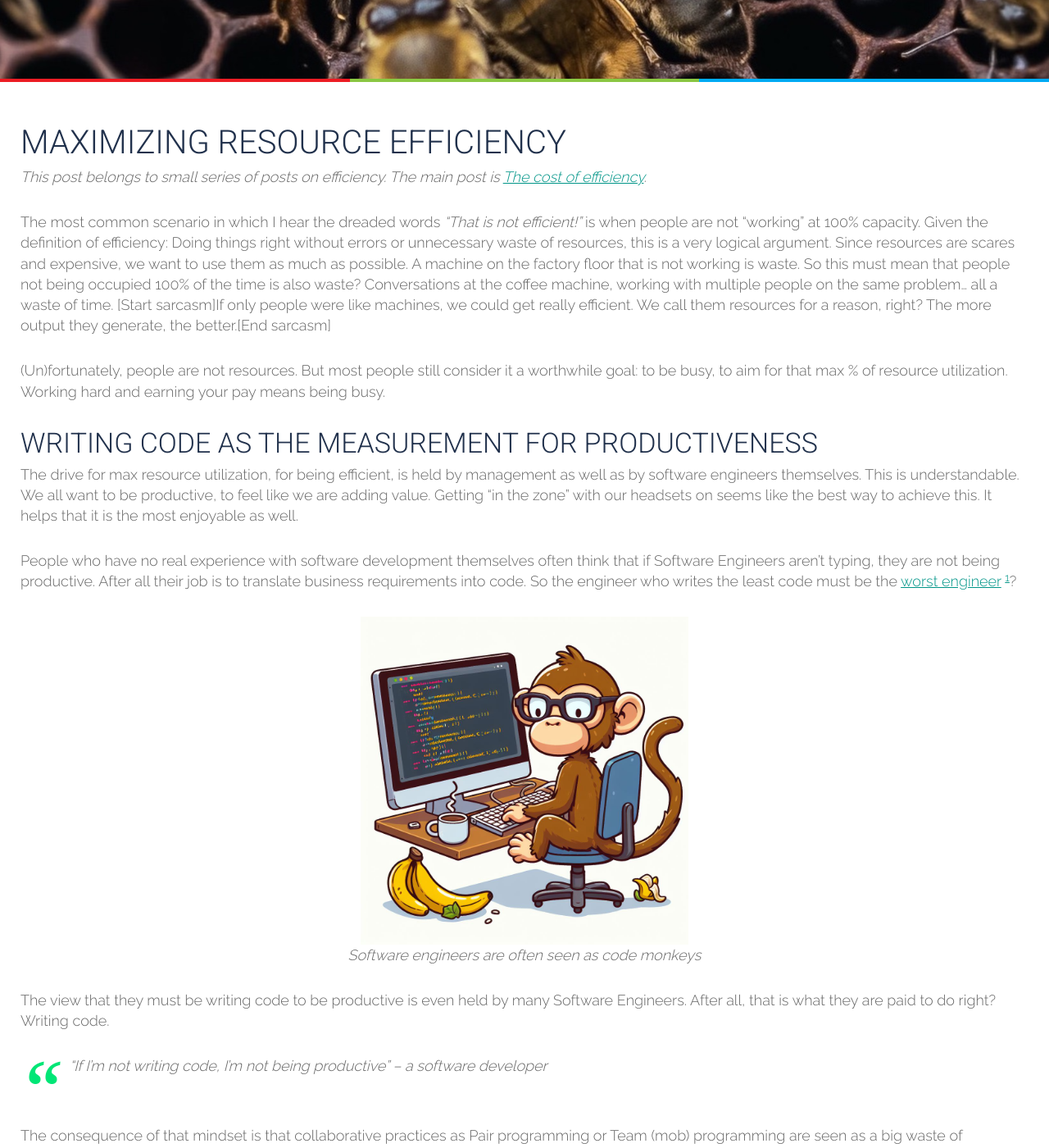
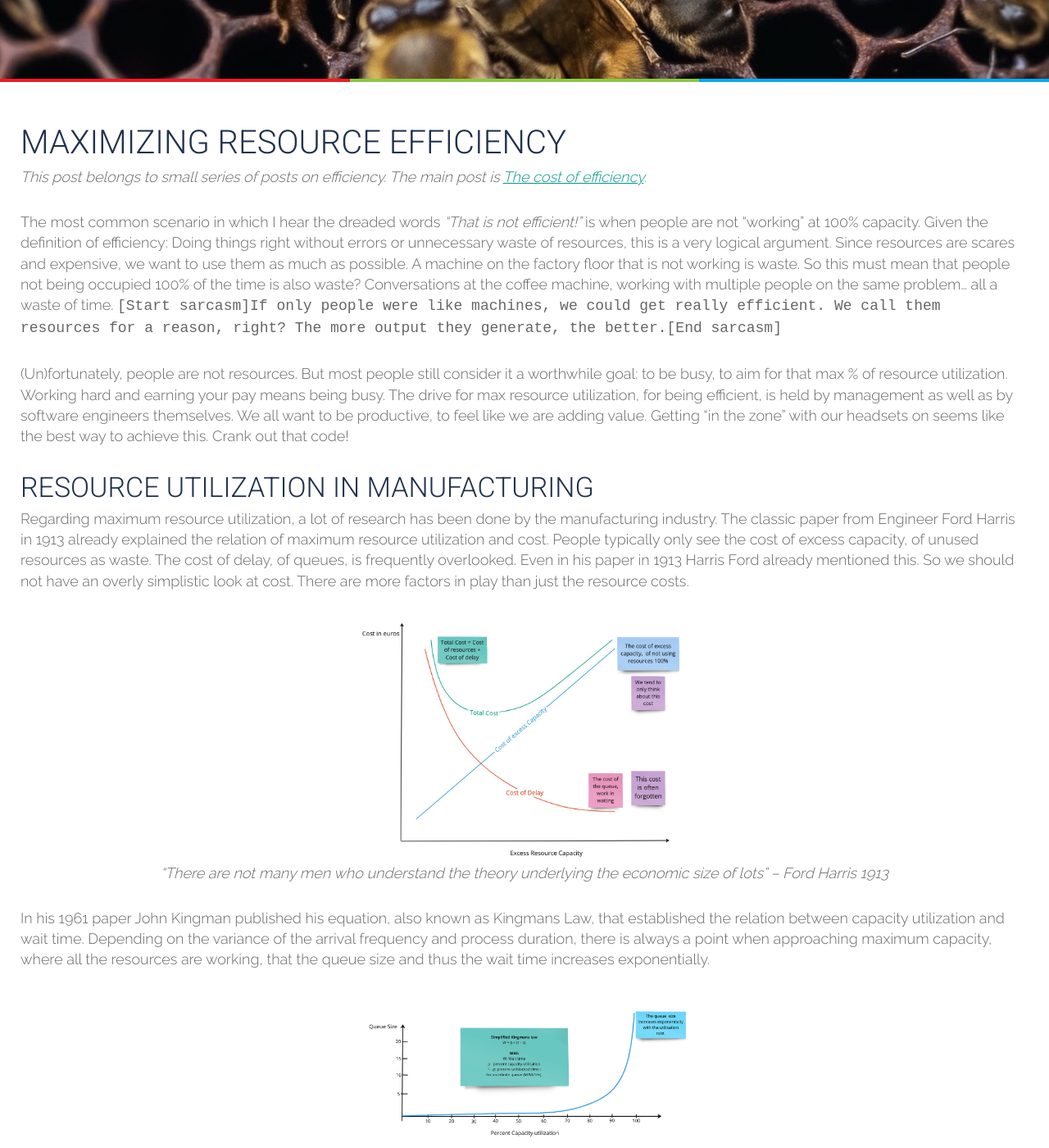
Before and after one commit to tripledio/tripledio.github.io, a Jekyll site: the page built from _posts/2024-03-27-maximizing-resource-efficiency.md, in a window 1280 px wide and 1400 px high, scrolled down 484 px. Shown: the whole window at 82% size. Built offline with Jekyll 4.4.1, drawn with Linux system fonts in a browser that asks for light colours; comment, search, counter and statistics services are not loaded; some of the changed text lies outside the part shown.

Commit message:
queue theory

```diff
--- a/_posts/2024-03-27-maximizing-resource-efficiency.md
+++ b/_posts/2024-03-27-maximizing-resource-efficiency.md
@@ -22,14 +22,35 @@ Given the definition of efficiency: Doing things right without errors or unneces
 Since resources are scares and expensive, we want to use them as much as possible.
 A machine on the factory floor that is not working is waste.
 So this must mean that people not being occupied 100% of the time is also waste?
-Conversations at the coffee machine, working with multiple people on the same problem... all a waste of time. [Start sarcasm]If only people were like machines, we could get really efficient. We call them resources for a reason, right? The more output they generate, the better.[End sarcasm]
+Conversations at the coffee machine, working with multiple people on the same problem... all a waste of time. <code>[Start sarcasm]If only people were like machines, we could get really efficient. We call them resources for a reason, right? The more output they generate, the better.[End sarcasm]</code>
 
-(Un)fortunately, people are not resources.
-But most people still consider it a worthwhile goal: to be busy, to aim for that max % of resource utilization. Working hard and earning your pay means being busy.
+(Un)fortunately, people are not resources. But most people still consider it a worthwhile goal: to be busy, to aim for that max % of resource utilization. Working hard and earning your pay means being busy. The drive for max resource utilization, for being efficient, is held by management as well as by software engineers themselves. We all want to be productive, to feel like we are adding value. Getting "in the zone" with our headsets on seems like the best way to achieve this. Crank out that code!
+
+## Resource utilization in manufacturing
+
+Regarding maximum resource utilization, a lot of research has been done by the manufacturing industry. The classic paper from Engineer Ford Harris in 1913 already explained the relation of maximum resource utilization and cost. People typically only see the cost of excess capacity, of unused resources as waste. The cost of delay, of queues, is frequently overlooked. Even in his paper in 1913 Harris Ford already mentioned this. So we should not have an overly simplistic look at cost. There are more factors in play than just the resource costs.
+
+![cost-of-max-utilization](/img/posts/efficiency/cost-of-max-utilization.jpg){:width="400px"}
+"There are not many men who understand the theory underlying the economic size of lots" -- Ford Harris 1913
+{: .center-img-text }
+
+In his 1961 paper John Kingman published his equation, also known as Kingmans Law, that established the relation between capacity utilization and wait time. Depending on the variance of the arrival frequency and process duration, there is always a point when approaching maximum capacity, where all the resources are working, that the queue size and thus the wait time increases exponentially.
+
+![wait-time-capacity](/img/posts/efficiency/waittime-max-capacityutilization.jpg){:width="400px"}
+"The Single Server Queue in Heavy Traffic" (1961)
+{: .center-img-text }
+
+The position of the line on the Kingmans Formula graph depends on the **variance**. Variance: not having all tasks of the same size or complexity and/or tasks arrive at unpredictable intervals. The line moves down, keeping its shape, when variation goes down. This means that the lower the variation, the greater the predictability, the higher capacity utilisation we can achieve for the same queue time.
+
+![kingmans law](/img/posts/efficiency/kingmanslaw.jpg){:width="400px"}
+"Variation is the enemy of efficiency, and max capacity usage is its ally."
+{: .center-img-text }
+
+This is also where we want to be careful not to get to hang-up on the manufacturing examples. Where in manufacturing it is often possible and desired to reduce the variability. In product development and especially Software development variance is typically high. It is extremely hard to have all tasks clear anf of a predictable size. In product development we often even don't want predictability. Because predictability hinders innovation. Where innovation requires the freedom to explore and experiment, limiting variance will stifle the creativity and innovation.[^flow]
+
+The cost of queues is often not known are seen, even in manufacturing. On top of that, the fact that Software development is highly variable and requires innovation is unfortunately not a common view. It is seen by many as "just translating requirements into code".
 
 ## Writing code as the measurement for productiveness
-
-The drive for max resource utilization, for being efficient, is held by management as well as by software engineers themselves. This is understandable. We all want to be productive, to feel like we are adding value. Getting "in the zone" with our headsets on seems like the best way to achieve this. It helps that it is the most enjoyable as well.
 
 People who have no real experience with software development themselves often think that if Software Engineers aren't typing, they are not being productive. After all their job is to translate business requirements into code. So the engineer who writes the least code must be the [worst engineer](https://dannorth.net/the-worst-programmer/) [^worst]?
 
@@ -57,15 +78,6 @@ This line of reasoning would make sense if what software engineers do is indeed
 The aim for maximum resource utilization frequently hinders communication and collaboration.  Personally, I have found that it is really hard to let people go of their keyboard, to let them discuss the problem they are trying to solve, to actually *do some design*. The drive to be busy, making sure we're not idle leads us to generating output (code) over outcome (solving), to build the wrong thing fast, instead of solving the right problem.
 
 > We prefer building the wrong thing fast, over solving the right thing well
-
-
-## Being inefficient is valuable
-
-In his post [Your calendar == your priorities](https://cutlefish.substack.com/p/tbm-4952-your-calendar-your-priorities?utm_source=profile&utm_medium=reader2) John Cutler illustrates that **valuable does not always mean efficient**. Chasing resource efficiency and micro managing people comes at a cost. We need time for all the unplannable work, maintenance, experimenting... This may be inefficient in the sort time, but very valuable in the long time.
-
-![dothis-slack](/img/posts/efficiency/cutlefish-do-this.jpeg){:width="800px"}
-*Sometimes the most valuable thing you could be doing is nothing. [^busy]*
-{: .center-img-text }
 
 ## Too busy for resiliency
 
@@ -130,6 +142,14 @@ When everything slows down because of a high WIP, please remember **Brooks law**
 When new members are added to a project, the existing team members must invest time in training and integrating the newcomers. New team members require time to familiarize themselves with the project, its codebase, and its processes. All things that take extra time but are often forgotten when Software development is regarded as mainly "typing code".
 
 
+## No room for unplanned work
+
+In his post [Your calendar == your priorities](https://cutlefish.substack.com/p/tbm-4952-your-calendar-your-priorities?utm_source=profile&utm_medium=reader2) John Cutler illustrates that **valuable does not always mean efficient**. Chasing resource efficiency and micro-managing people comes at a cost. We need time for all the unplannable work, maintenance, experimenting... There is so much going on in a software product. So much to learn, maintain,... As stated earlier, predictability is not always a good thing in product development. There typically is high variance in product development and we also should leave room for that variance. This may be seem inefficient in the sort time, but very valuable in the long time.
+
+![dothis-slack](/img/posts/efficiency/cutlefish-do-this.jpeg){:width="800px"}
+*Sometimes the most valuable thing you could be doing is nothing. [^busy]*
+{: .center-img-text }
+
 ## Conclusion
 
 Given the nature of software engineering, the drive for maximum resource efficiency is especially harmful. People are not machines that produce code. Software development is about learning and solving problems. Something that is hard to do "efficiently". The same way it is hard to be creative efficiently.
@@ -150,3 +170,4 @@ The blog posts on efficiency:
 [^visualize]: _[visualize](https://cutlefish.substack.com/p/tbm-3452-12-traps-when-visualizing)_
 [^wip]:_[WIP is bad](https://cutlefish.substack.com/p/wip-multi-tasking-context-switching)_
 [^busy]: _[Your calendar == your priorities](https://cutlefish.substack.com/p/tbm-4952-your-calendar-your-priorities?utm_source=profile&utm_medium=reader2)_
+[^flow]: _[The logic of flow]{https://www.youtube.com/watch?v=rc1MqHsiiKo&t=1216s}_
```
Also changed, not shown: _posts/2024-03-27-scope-of-efficiency.md (+2 -2 lines), img/posts/efficiency/cost-of-max-utilization.jpg (added), img/posts/efficiency/kingmanslaw.jpg (added), img/posts/efficiency/waittime-max-capacityutilization.jpg (added).
